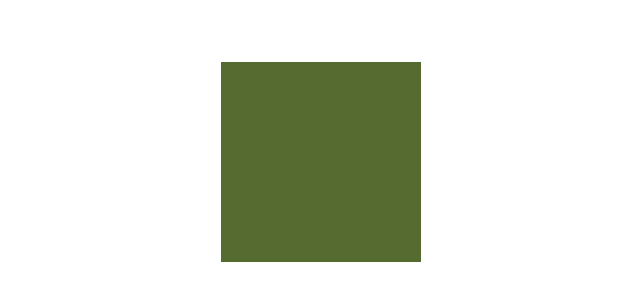
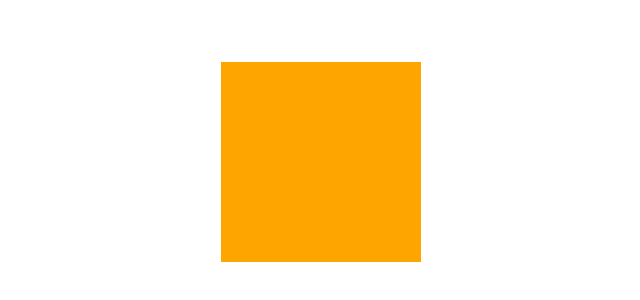
Before and after one commit to andrealyck/githubtest, a plain HTML site: page index.html in a window 1280 px wide. Shown: the part 188-488 px from the top of the page, without its empty margins (319-959 px from the left). Drawn offline with nearby package versions, Linux system fonts and the light colour scheme.

Commit message:
ændret boks til orange

```diff
--- a/css/styles.css
+++ b/css/styles.css
@@ -37,7 +37,7 @@ img {
 
 .mainboks{
 
-    background-color: darkolivegreen;
+    background-color: orange;
     height: 200px;
     width: 200px;
 
```
